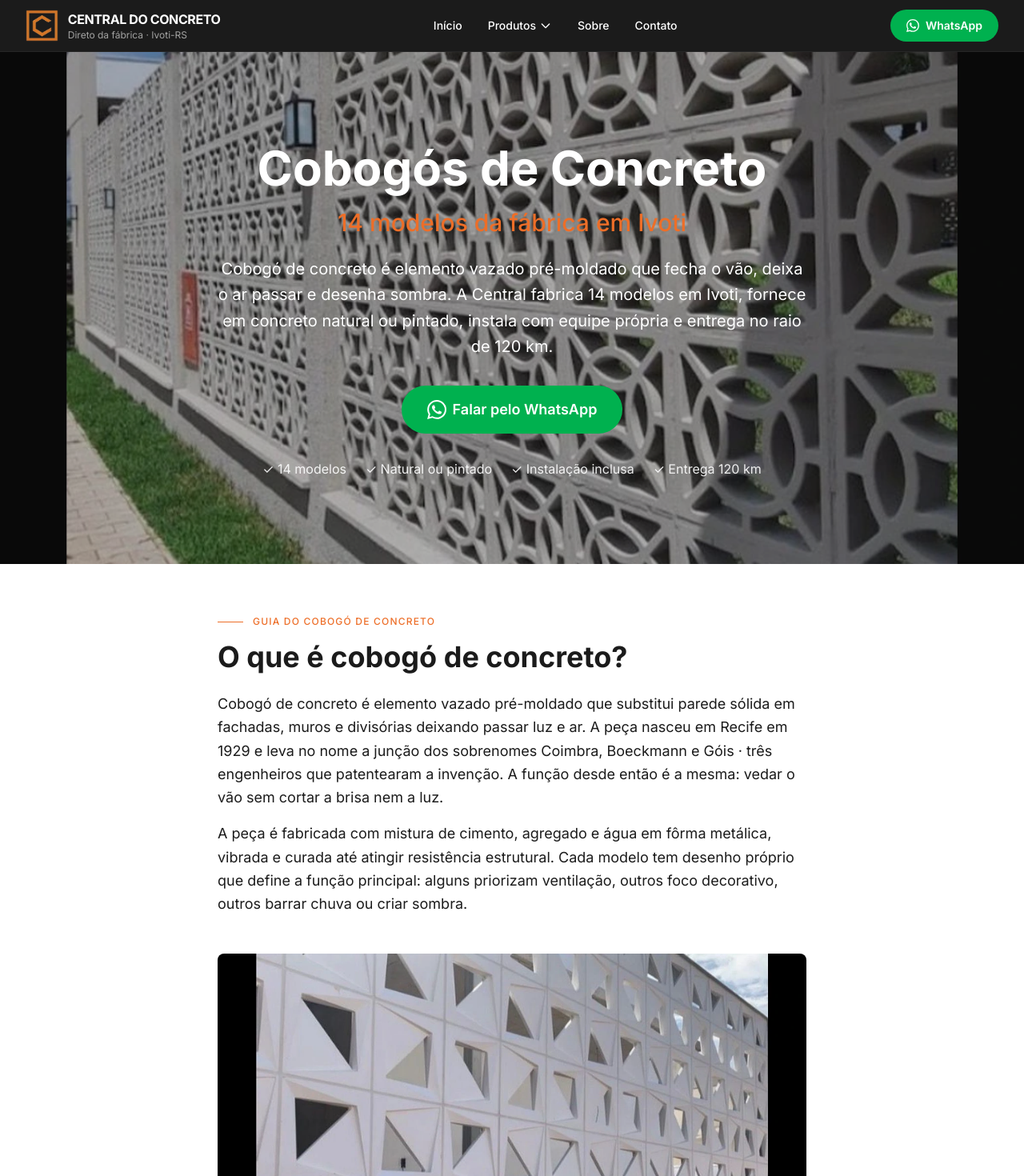
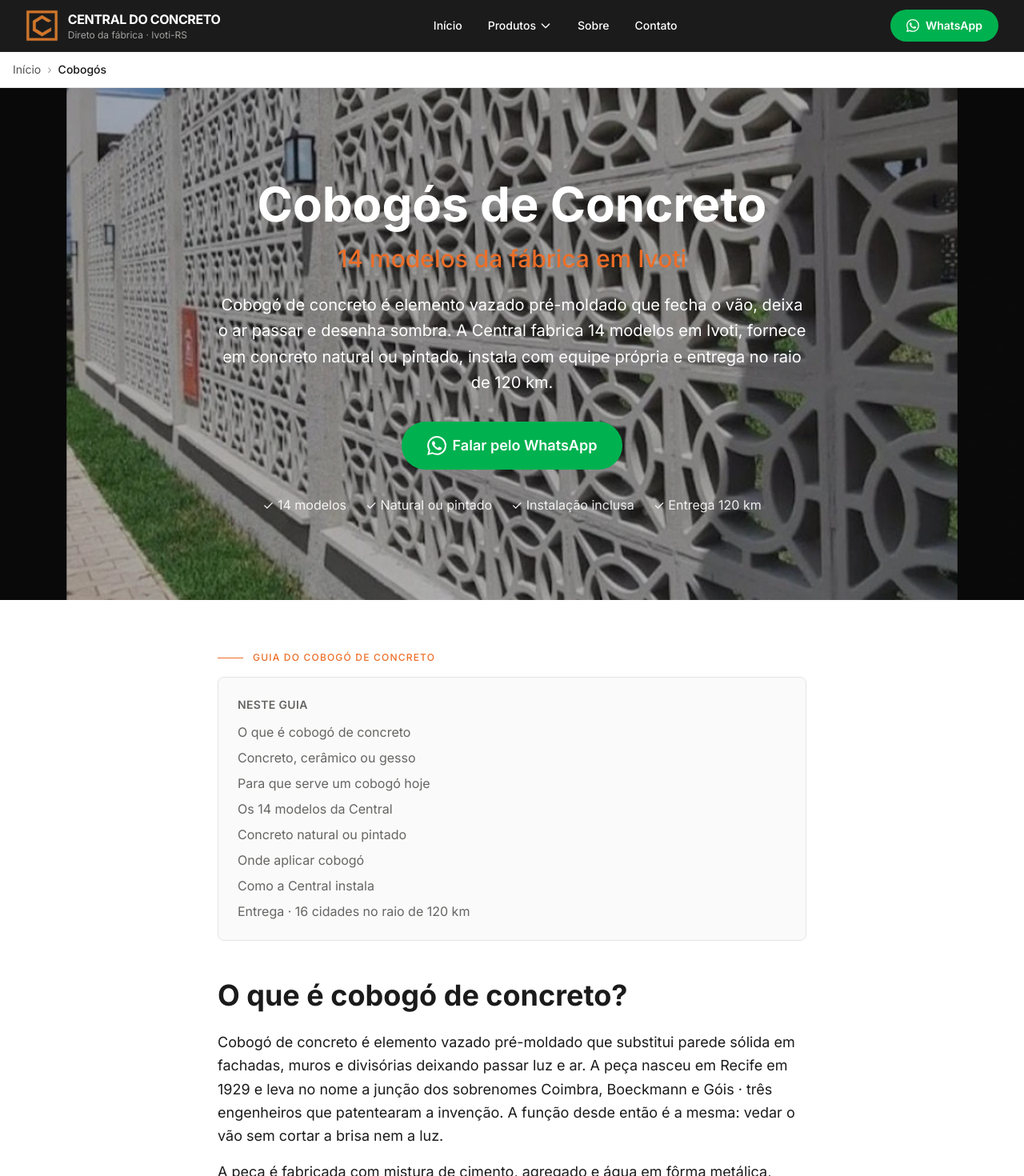
Before and after one commit to centraldoconcretosuporte-creator/central-do-concreto, a Next.js app: page /cobogos in a window 1280 px wide. Shown: the top 1470 px of the page at 80% size. Built offline with nearby package versions, Linux system fonts and the light colour scheme.

Commit message:
Cluster cobogos · pilar /cobogos · polimento B · breadcrumb visual + TOC + ItemList schema + cross-link Explore + og:image

```diff
--- a/app/cobogos/page.tsx
+++ b/app/cobogos/page.tsx
@@ -5,6 +5,7 @@ import { Eyebrow } from "@/components/Eyebrow";
 
 const CANONICAL_URL = "https://centraldoconcretoentrega.com.br/cobogos";
 const WHATSAPP_URL = "https://wa.me/5551996691757";
+const SITE_URL = "https://centraldoconcretoentrega.com.br";
 
 const PAGE_TITLE =
   "Cobogós de Concreto: 14 Modelos, Instalação e Entrega | Central do Concreto";
@@ -23,6 +24,14 @@ export const metadata: Metadata = {
     type: "article",
     locale: "pt_BR",
     siteName: "Central do Concreto",
+    images: [
+      {
+        url: `${SITE_URL}/cluster-cobogos/cobogo-eclipse-concreto-ivoti-02.webp`,
+        width: 1200,
+        height: 1200,
+        alt: "Muro alto residencial em cobogó modelo Eclipse de concreto pré-moldado · Central do Concreto Ivoti RS",
+      },
+    ],
   },
 };
 
@@ -305,6 +314,29 @@ const jsonLd = {
         },
       })),
     },
+    {
+      "@type": "ItemList",
+      "@id": `${CANONICAL_URL}#modelos`,
+      name: "Modelos de cobogó de concreto da Central",
+      numberOfItems: 14,
+      itemListOrder: "ItemListOrderUnordered",
+      itemListElement: modelos.map((m, idx) => ({
+        "@type": "ListItem",
+        position: idx + 1,
+        item: {
+          "@type": "Product",
+          name: `Cobogó ${m.nome}`,
+          description: m.descricao,
+          image: `${SITE_URL}${m.cardFoto}`,
+          url: `${CANONICAL_URL}#modelo-${m.slug}`,
+          brand: {
+            "@type": "Brand",
+            name: "Central do Concreto",
+          },
+          category: "Cobogó de concreto pré-moldado",
+        },
+      })),
+    },
   ],
 };
 
@@ -318,6 +350,28 @@ export default function CobogosPage() {
         type="application/ld+json"
         dangerouslySetInnerHTML={{ __html: JSON.stringify(jsonLd) }}
       />
+
+      {/* BREADCRUMB VISUAL */}
+      <nav aria-label="Breadcrumb" className="bg-white border-b border-cc-gray-200">
+        <div className="container mx-auto px-4 py-3">
+          <ol className="flex items-center gap-2 text-sm text-cc-gray-600">
+            <li>
+              <Link href="/" className="hover:text-cc-orange transition-colors">
+                Início
+              </Link>
+            </li>
+            <li aria-hidden="true" className="text-cc-gray-400">
+              ›
+            </li>
+            <li
+              className="text-cc-gray-900 font-medium"
+              aria-current="page"
+            >
+              Cobogós
+            </li>
+          </ol>
+        </div>
+      </nav>
 
       {/* HERO */}
       <section className="relative min-h-[560px] md:min-h-[640px] flex items-center justify-center">
@@ -371,7 +425,59 @@ export default function CobogosPage() {
       {/* ARTICLE */}
       <article className="container mx-auto px-4 py-16 max-w-3xl">
         <Eyebrow className="mb-4">Guia do cobogó de concreto</Eyebrow>
-        <h2 className="text-3xl md:text-4xl font-bold mt-4 mb-6">
+        <aside
+          aria-label="Índice deste guia"
+          className="mb-12 p-6 bg-cc-gray-50 rounded-lg border border-cc-gray-200"
+        >
+          <p className="text-sm font-semibold text-cc-gray-700 mb-3 uppercase tracking-wide">
+            Neste guia
+          </p>
+          <nav>
+            <ol className="space-y-2 text-base text-cc-gray-700">
+              <li>
+                <a href="#o-que-e" className="hover:text-cc-orange underline-offset-4 hover:underline transition-colors">
+                  O que é cobogó de concreto
+                </a>
+              </li>
+              <li>
+                <a href="#concreto-vs-ceramico" className="hover:text-cc-orange underline-offset-4 hover:underline transition-colors">
+                  Concreto, cerâmico ou gesso
+                </a>
+              </li>
+              <li>
+                <a href="#para-que-serve" className="hover:text-cc-orange underline-offset-4 hover:underline transition-colors">
+                  Para que serve um cobogó hoje
+                </a>
+              </li>
+              <li>
+                <a href="#os-14-modelos" className="hover:text-cc-orange underline-offset-4 hover:underline transition-colors">
+                  Os 14 modelos da Central
+                </a>
+              </li>
+              <li>
+                <a href="#pintado-ou-natural" className="hover:text-cc-orange underline-offset-4 hover:underline transition-colors">
+                  Concreto natural ou pintado
+                </a>
+              </li>
+              <li>
+                <a href="#onde-aplicar" className="hover:text-cc-orange underline-offset-4 hover:underline transition-colors">
+                  Onde aplicar cobogó
+                </a>
+              </li>
+              <li>
+                <a href="#como-instalar" className="hover:text-cc-orange underline-offset-4 hover:underline transition-colors">
+                  Como a Central instala
+                </a>
+              </li>
+              <li>
+                <a href="#entrega-120km" className="hover:text-cc-orange underline-offset-4 hover:underline transition-colors">
+                  Entrega · 16 cidades no raio de 120 km
+                </a>
+              </li>
+            </ol>
+          </nav>
+        </aside>
+        <h2 id="o-que-e" className="text-3xl md:text-4xl font-bold mt-4 mb-6 scroll-mt-24">
           O que é cobogó de concreto?
         </h2>
         <p className="text-lg leading-relaxed mb-4">
@@ -399,7 +505,7 @@ export default function CobogosPage() {
           />
         </div>
 
-        <h2 className="text-3xl md:text-4xl font-bold mt-12 mb-6">
+        <h2 id="concreto-vs-ceramico" className="text-3xl md:text-4xl font-bold mt-12 mb-6 scroll-mt-24">
           Concreto, cerâmico ou gesso — qual ganha em fachada externa?
         </h2>
         <p className="text-lg leading-relaxed mb-4">
@@ -425,7 +531,7 @@ export default function CobogosPage() {
           />
         </div>
 
-        <h2 className="text-3xl md:text-4xl font-bold mt-12 mb-6">
+        <h2 id="para-que-serve" className="text-3xl md:text-4xl font-bold mt-12 mb-6 scroll-mt-24">
           Para que serve um cobogó hoje?
         </h2>
         <p className="text-lg leading-relaxed mb-4">
@@ -452,7 +558,7 @@ export default function CobogosPage() {
           />
         </div>
 
-        <h2 className="text-3xl md:text-4xl font-bold mt-12 mb-6">
+        <h2 id="os-14-modelos" className="text-3xl md:text-4xl font-bold mt-12 mb-6 scroll-mt-24">
           Quais são os 14 modelos da Central do Concreto?
         </h2>
         <p className="text-lg leading-relaxed mb-8">
@@ -491,7 +597,7 @@ export default function CobogosPage() {
           ))}
         </div>
 
-        <h2 className="text-3xl md:text-4xl font-bold mt-12 mb-6">
+        <h2 id="pintado-ou-natural" className="text-3xl md:text-4xl font-bold mt-12 mb-6 scroll-mt-24">
           Concreto natural ou pintado — como escolher?
         </h2>
         <p className="text-lg leading-relaxed mb-12">
@@ -508,7 +614,7 @@ export default function CobogosPage() {
           traz o comparativo completo com paleta de cores e durabilidade.
         </p>
 
-        <h2 className="text-3xl md:text-4xl font-bold mt-12 mb-6">
+        <h2 id="onde-aplicar" className="text-3xl md:text-4xl font-bold mt-12 mb-6 scroll-mt-24">
           Onde aplicar cobogó de concreto?
         </h2>
         <p className="text-lg leading-relaxed mb-12">
@@ -542,7 +648,7 @@ export default function CobogosPage() {
           />
         </div>
 
-        <h2 className="text-3xl md:text-4xl font-bold mt-12 mb-6">
+        <h2 id="como-instalar" className="text-3xl md:text-4xl font-bold mt-12 mb-6 scroll-mt-24">
           Como a Central instala cobogós?
         </h2>
         <p className="text-lg leading-relaxed mb-12">
@@ -569,7 +675,7 @@ export default function CobogosPage() {
           />
         </div>
 
-        <h2 className="text-3xl md:text-4xl font-bold mt-12 mb-6">
+        <h2 id="entrega-120km" className="text-3xl md:text-4xl font-bold mt-12 mb-6 scroll-mt-24">
           Entrega — 16 cidades no raio de 120 km
         </h2>
         <p className="text-lg leading-relaxed mb-4">
@@ -732,6 +838,35 @@ export default function CobogosPage() {
           </a>
         </div>
       </section>
+
+      {/* CROSS-LINK · EXPLORE MAIS */}
+      <section className="bg-white border-t border-cc-gray-200 py-10">
+        <div className="container mx-auto px-4 max-w-3xl text-center">
+          <p className="text-sm font-semibold text-cc-gray-600 mb-4 uppercase tracking-wide">
+            Explore mais da Central
+          </p>
+          <div className="flex flex-wrap justify-center gap-x-8 gap-y-3 text-base">
+            <Link
+              href="/produtos/muros-e-gradis"
+              className="text-cc-gray-700 hover:text-cc-orange underline-offset-4 hover:underline transition-colors"
+            >
+              Muros e Gradis
+            </Link>
+            <Link
+              href="/produtos/pergolado-de-concreto"
+              className="text-cc-gray-700 hover:text-cc-orange underline-offset-4 hover:underline transition-colors"
+            >
+              Pergolados
+            </Link>
+            <Link
+              href="/tubo-de-concreto"
+              className="text-cc-gray-700 hover:text-cc-orange underline-offset-4 hover:underline transition-colors"
+            >
+              Tubos de Concreto
+            </Link>
+          </div>
+        </div>
+      </section>
     </>
   );
 }
```
